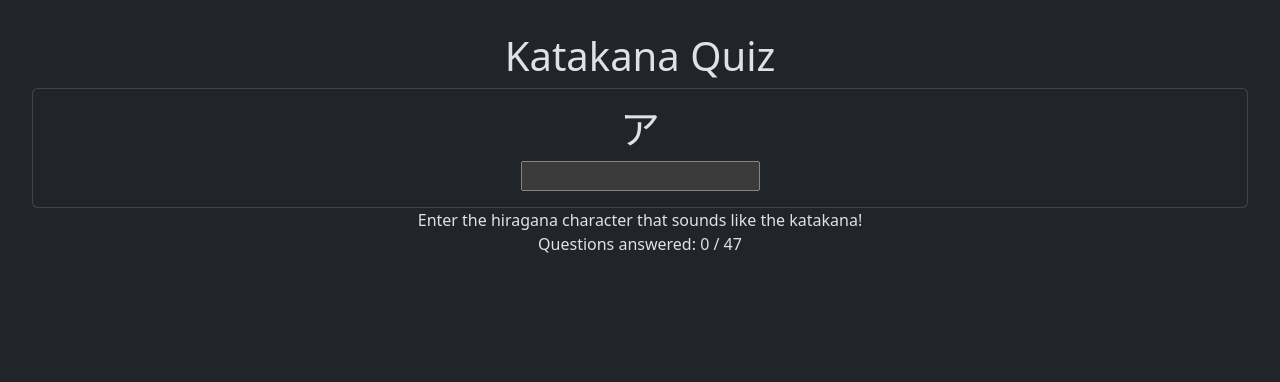
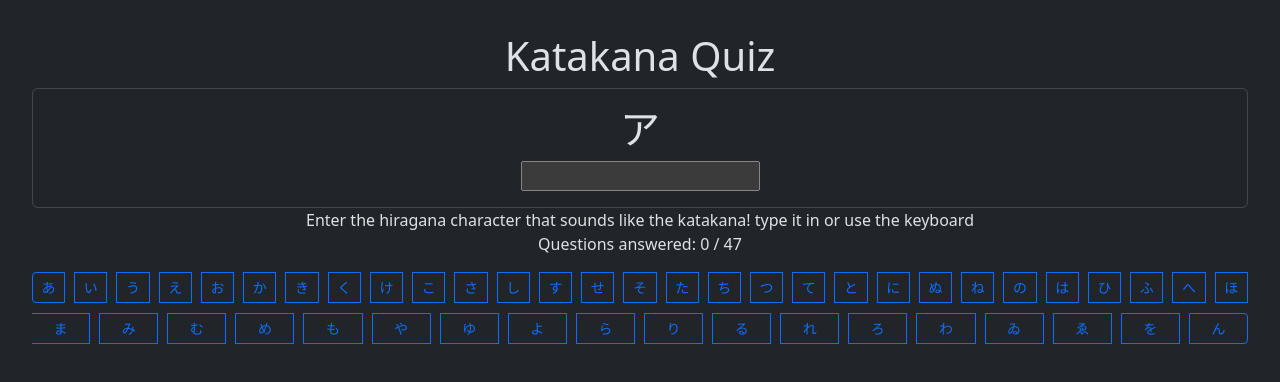
Before and after one commit to klf57/katakana-practice-game, a React (Vite) app: page / in a window 1280 px wide. Shown: the top 382 px of the page. Built offline with nearby package versions, Linux system fonts and the light colour scheme.

Commit message:
moved keyboard and statusCounter to quizcard component

```diff
--- a/src/App.tsx
+++ b/src/App.tsx
@@ -4,6 +4,7 @@ import QuizCards from "./assets/components/QuizCards";
 import HIRAGANA from "./assets/constants/hiragana";
 import KATAKANA from "./assets/constants/katakana";
 import QuizResults from "./assets/components/QuizResults";
+
 
 function App() {
   //toggles between different components.
@@ -45,12 +46,6 @@ function App() {
     setCount(progressCount + 1);
     console.log(playerAnswers); //FOR TESTING
 
-    //checks if all questions have been answered
-    if (progressCount == answer_sheet.size - 1) {
-
-      updateGameState();
-
-    }
 
 
   }
@@ -69,8 +64,6 @@ function App() {
           <QuizCards updateGameState={updateGameState} handleAnswer={handleAnswer} />
 
 
-          <p>Enter the hiragana character that sounds like the katakana! <br />
-            Questions answered: {progressCount} / {answer_sheet.size}</p>
 
         </>
 
--- a/src/assets/components/Keyboard.tsx
+++ b/src/assets/components/Keyboard.tsx
@@ -0,0 +1,35 @@
+/**
+ * Keyboard to display hiragana characters
+ */
+import HIRAGANA from "../constants/hiragana";
+import "./keyboard-container.css";
+
+function Keyboard() {
+
+
+    //sends the hiragana or valued letter .
+
+
+
+
+
+
+    return (
+        <>
+            <div id="keyboard-container" className="btn-group btn-group-sm" role="group" aria-label="Small button group">
+
+                {HIRAGANA.split("").map((value) => (
+
+                    <button type="button" className="btn btn-outline-primary" value={value}>{value}</button>
+
+                ))}
+
+            </div>
+        </>
+    )
+
+
+}
+
+
+export default Keyboard;
--- a/src/assets/components/QuizCards.tsx
+++ b/src/assets/components/QuizCards.tsx
@@ -1,4 +1,5 @@
 import { useState } from "react";
+import Keyboard from "./Keyboard";
 import KATAKANA from "../constants/katakana";
 
 interface Props {
@@ -7,14 +8,14 @@ interface Props {
   handleAnswer;
 }
 
-function QuizCards({ handleAnswer }: Props) {
+function QuizCards({ handleAnswer, updateGameState }: Props) {
 
 
   //makes an array
   let something = KATAKANA.split("");
 
   //variables for making questions appear one at a time.
-  let [current_index, setIndex] = useState(0);
+  let [progressCount, setProgress] = useState(0);
 
 
 
@@ -24,7 +25,7 @@ function QuizCards({ handleAnswer }: Props) {
 
     if (event.key === "Enter") {
 
-      let current_question = something[current_index];
+      let current_question = something[progressCount];
 
       //tells the parent component that the player has given an answer to a question.
       handleAnswer(current_question, document.getElementById("userAnswer").value);
@@ -32,7 +33,14 @@ function QuizCards({ handleAnswer }: Props) {
       //have to manually tell input-tag to clear out user's entered password.
       document.getElementById("userAnswer").value = "";
 
-      setIndex(current_index + 1);
+      setProgress(progressCount + 1);
+
+      //checks if all questions have been answered
+      if (progressCount == something.length - 1) {
+
+        updateGameState();
+
+      }
     }
 
   };
@@ -42,7 +50,7 @@ function QuizCards({ handleAnswer }: Props) {
     <>
       <div className="card ">
         <div className="card-body">
-          <h1> {something[current_index]}</h1>
+          <h1> {something[progressCount]}</h1>
 
           <form
             onKeyDown={
@@ -56,8 +64,14 @@ function QuizCards({ handleAnswer }: Props) {
           >
             <input type="text" id="userAnswer" />
           </form>
+
+
         </div>
       </div>
+
+      <p>Enter the hiragana character that sounds like the katakana! type it in or use the keyboard <br />
+        Questions answered: {progressCount} / {something.length}</p>
+      <Keyboard />
     </>
   );
 }
--- a/src/assets/components/QuizResults.tsx
+++ b/src/assets/components/QuizResults.tsx
@@ -9,6 +9,8 @@ function QuizResults({ playerAnswers }) {
 
     return (
         <>
+
+            <h2>Results</h2>
 
 
 
--- /dev/null
+++ b/src/assets/components/keyboard-container.css
@@ -0,0 +1,9 @@
+#keyboard-container{
+
+    display: flex;
+    flex-direction: row;
+    flex-wrap: wrap;
+    gap:10px;
+
+
+}
```
